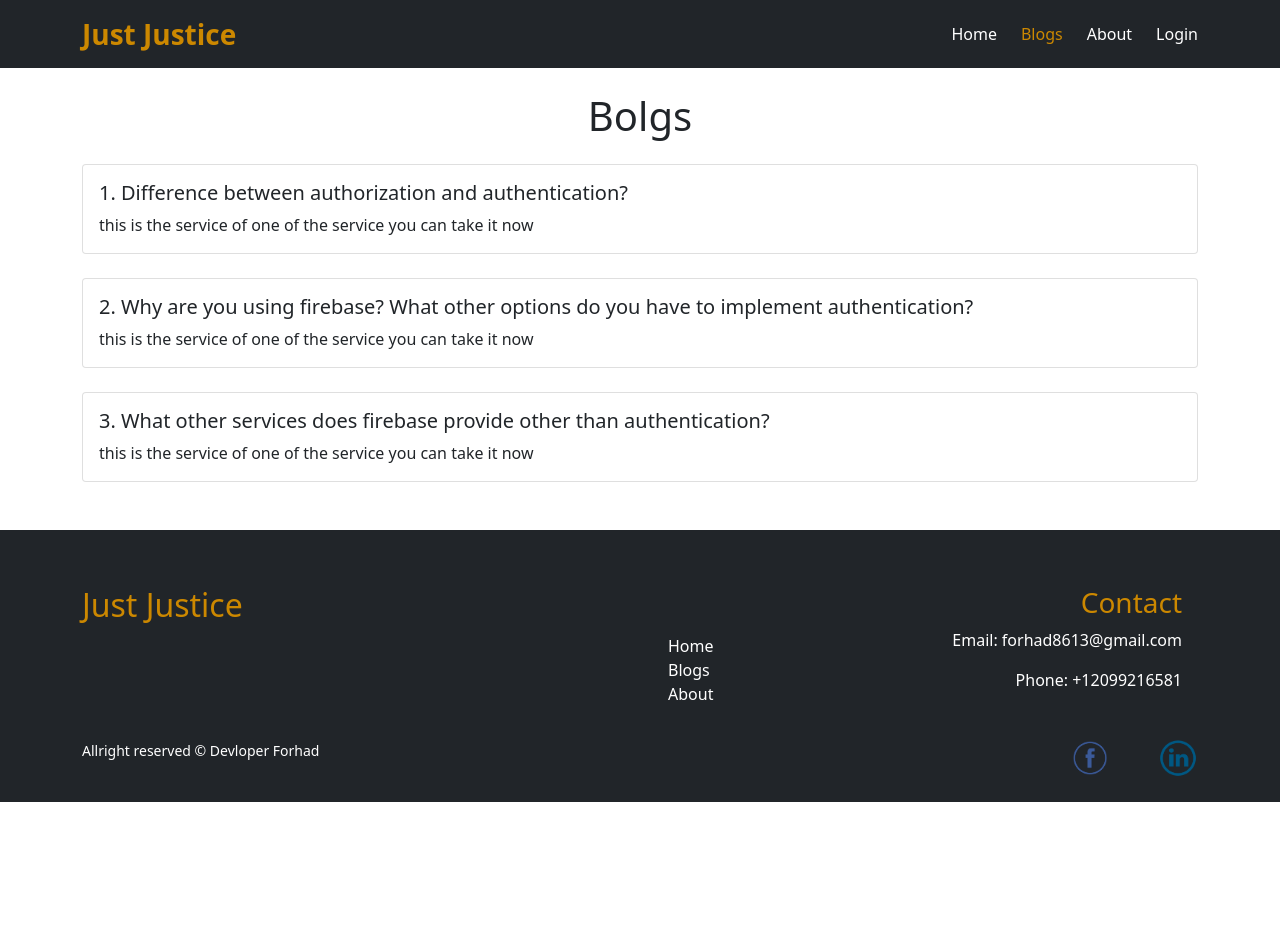
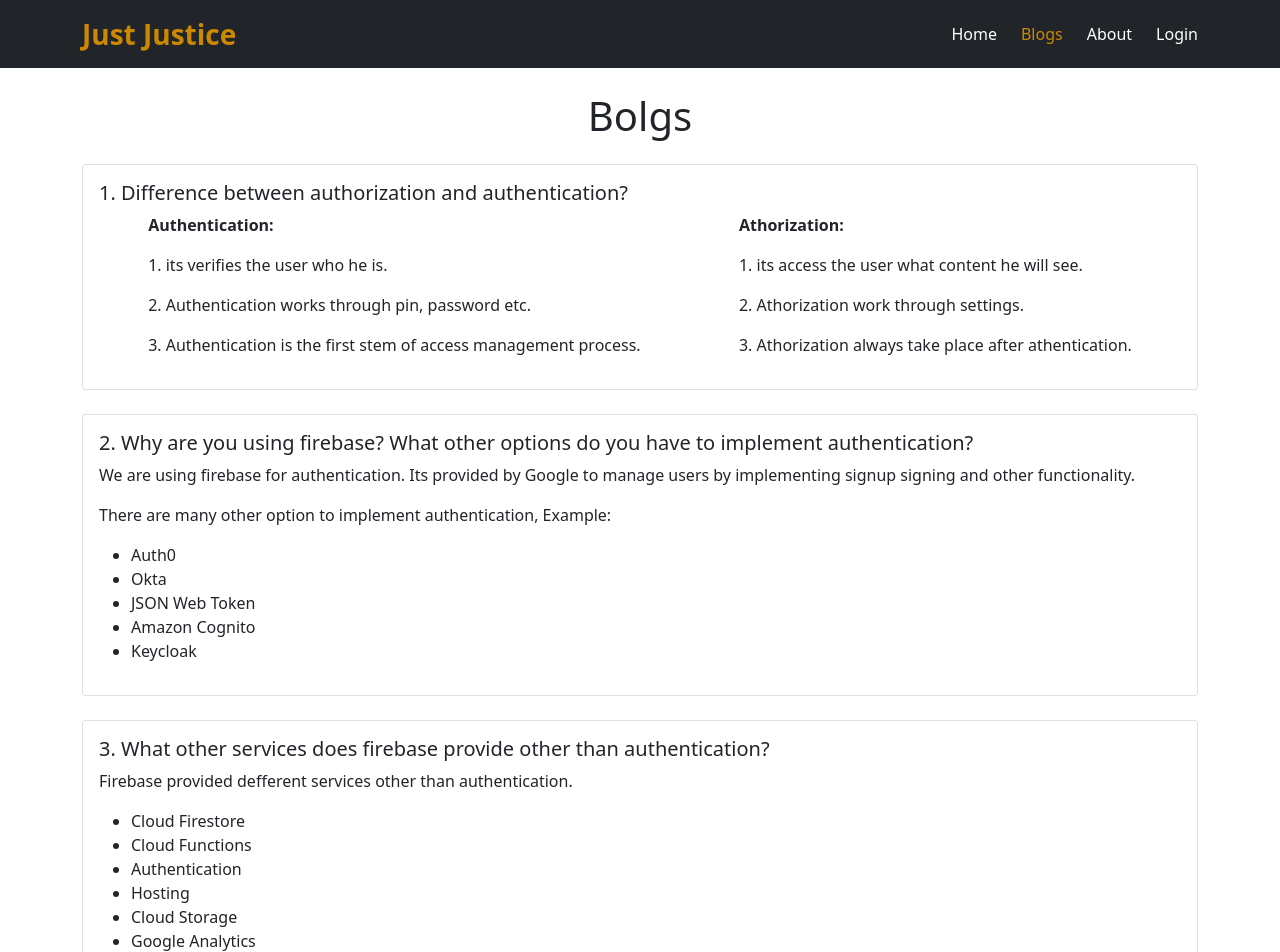
Before and after one commit to forhadmia1/just-justice, a React (Create React App) app: page /blogs in a window 1280 px wide. Shown: the top 952 px of the page. Before the commit the page ends 802 px from the top, so only its background shows below. Built offline with nearby package versions, Linux system fonts and the light colour scheme; no server answers.

Commit message:
answer all question

```diff
--- a/public/blogs.json
+++ /dev/null
@@ -1,19 +0,0 @@
-[
-    {
-        "id":"1",
-        "question":"1. Difference between authorization and authentication?",
-        "answer":"this is the service of one of the service you can take it now"
-
-    },
-    {
-        "id":"2",
-        "question":"2. Why are you using firebase? What other options do you have to implement authentication?",
-        "answer":"this is the service of one of the service you can take it now"
-
-    },
-    {
-        "id":"3",
-        "question":"3. What other services does firebase provide other than authentication?",
-        "answer":"this is the service of one of the service you can take it now"
-    }
-]
--- a/src/components/Blog/Blog.js
+++ /dev/null
@@ -1,20 +0,0 @@
-import React from 'react';
-import { Card, Col } from 'react-bootstrap';
-
-const Blog = ({ blog }) => {
-    const { question, answer } = blog;
-    return (
-        <Col>
-            <Card>
-                <Card.Body>
-                    <Card.Title>{question}</Card.Title>
-                    <Card.Text>
-                        {answer}
-                    </Card.Text>
-                </Card.Body>
-            </Card>
-        </Col>
-    );
-};
-
-export default Blog;
--- a/src/components/Blogs/Blogs.js
+++ b/src/components/Blogs/Blogs.js
@@ -1,24 +1,69 @@
-import React, { useEffect, useState } from 'react';
-import { Container, Row } from 'react-bootstrap';
-import Blog from '../Blog/Blog';
+import React from 'react';
+import { Card, Col, Container, Row } from 'react-bootstrap';
 
 const Blogs = () => {
-    const [blogs, setBlogs] = useState([]);
-    useEffect(() => {
-        fetch('blogs.json')
-            .then(res => res.json())
-            .then(data => setBlogs(data))
-    }, [])
     return (
         <Container>
             <h1 className='text-center my-4'>Bolgs</h1>
             <Row xs={1} md={1} className="g-4">
-                {
-                    blogs.map(blog => <Blog
-                        key={blog.id}
-                        blog={blog}
-                    ></Blog>)
-                }
+                <Col>
+                    <Card>
+                        <Card.Body>
+                            <Card.Title>1. Difference between authorization and authentication?</Card.Title>
+                            <div className='d-flex justify-content-around'>
+                                <div>
+                                    <p className='fw-bold'>Authentication:</p>
+                                    <p>1. its verifies the user who he is.</p>
+                                    <p>2. Authentication works through pin, password etc.</p>
+                                    <p>3. Authentication is the first stem of  access management process.</p>
+                                </div>
+                                <div>
+                                    <p className='fw-bold'>Athorization:</p>
+                                    <p>1. its access the user what content he will see.</p>
+                                    <p>2. Athorization work through settings.</p>
+                                    <p>3. Athorization always take place after athentication.</p>
+                                </div>
+                            </div>
+                        </Card.Body>
+                    </Card>
+                </Col>
+                <Col>
+                    <Card>
+                        <Card.Body>
+                            <Card.Title>2. Why are you using firebase? What other options do you have to implement authentication?</Card.Title>
+                            <div>
+                                <p>We are using firebase for authentication. Its provided by Google to manage users by implementing signup signing and other functionality.</p>
+                                <p>There are many other option to implement authentication, Example:</p>
+                                <ul>
+                                    <li>Auth0</li>
+                                    <li>Okta</li>
+                                    <li>JSON Web Token</li>
+                                    <li>Amazon Cognito</li>
+                                    <li>Keycloak</li>
+                                </ul>
+                            </div>
+                        </Card.Body>
+                    </Card>
+                </Col>
+                <Col>
+                    <Card>
+                        <Card.Body>
+                            <Card.Title>3. What other services does firebase provide other than authentication?</Card.Title>
+                            <div>
+                                <p>Firebase provided defferent services other than authentication.</p>
+                                <ul>
+                                    <li>Cloud Firestore</li>
+                                    <li>Cloud Functions</li>
+                                    <li>Authentication</li>
+                                    <li>Hosting</li>
+                                    <li>Cloud Storage</li>
+                                    <li>Google Analytics</li>
+                                    <li>Cloud Messaging</li>
+                                </ul>
+                            </div>
+                        </Card.Body>
+                    </Card>
+                </Col>
             </Row>
 
         </Container>
--- a/src/components/Header/Header.js
+++ b/src/components/Header/Header.js
@@ -21,7 +21,7 @@ const Header = () => {
                         <CustomLink className="text-decoration-none" to="/">Home</CustomLink>
                         <CustomLink className="text-decoration-none" to="/blogs">Blogs</CustomLink>
                         <CustomLink className="text-decoration-none" to="/about">About</CustomLink>
-                        {!user ?
+                        {!user?.emailVerified ?
                             <CustomLink className="text-decoration-none" to="login">Login</CustomLink>
                             :
                             <button onClick={handleSignout} className='btn btn-link text-white text-decoration-none'>SignOut</button>
--- a/src/components/Register/Register.js
+++ b/src/components/Register/Register.js
@@ -1,6 +1,6 @@
 import React, { useState } from 'react';
 import { useCreateUserWithEmailAndPassword, useUpdateProfile } from 'react-firebase-hooks/auth';
-import { Link } from 'react-router-dom';
+import { Link, useNavigate } from 'react-router-dom';
 import auth from '../../firebase.init';
 import GoogleSignin from '../GoogleSignign/GoogleSignin';
 
@@ -14,6 +14,7 @@ const Register = () => {
     ] = useCreateUserWithEmailAndPassword(auth, { sendEmailVerification: true });
 
     const [updateProfile, updating, profileError] = useUpdateProfile(auth);
+    const navigate = useNavigate();
 
     const createNewUser = async (e) => {
         e.preventDefault();
@@ -34,6 +35,8 @@ const Register = () => {
 
         await createUserWithEmailAndPassword(email, password)
         await updateProfile({ displayName: name })
+        navigate('/')
+
     }
 
     console.log(user)
--- a/src/components/RequireAuth/RequireAuth.js
+++ b/src/components/RequireAuth/RequireAuth.js
@@ -8,7 +8,7 @@ const RequireAuth = ({ children }) => {
     if (loading) {
         return <p>Loading....</p>
     }
-    if (!user) {
+    if (!user?.emailVerified) {
         return <Navigate to="/login" state={{ from: location }} replace />;
     }
 
```
Also changed, not shown: firebase.json (added), 1 other file (tests, documents, lock files or other folders).
